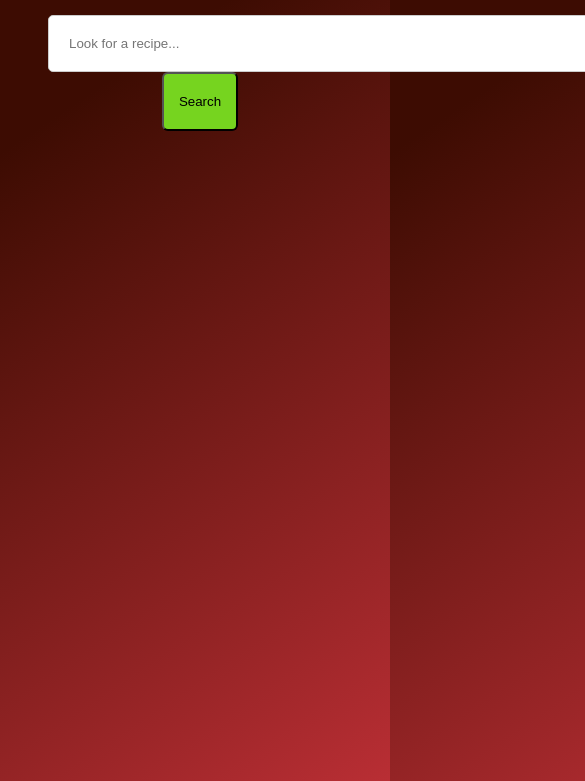
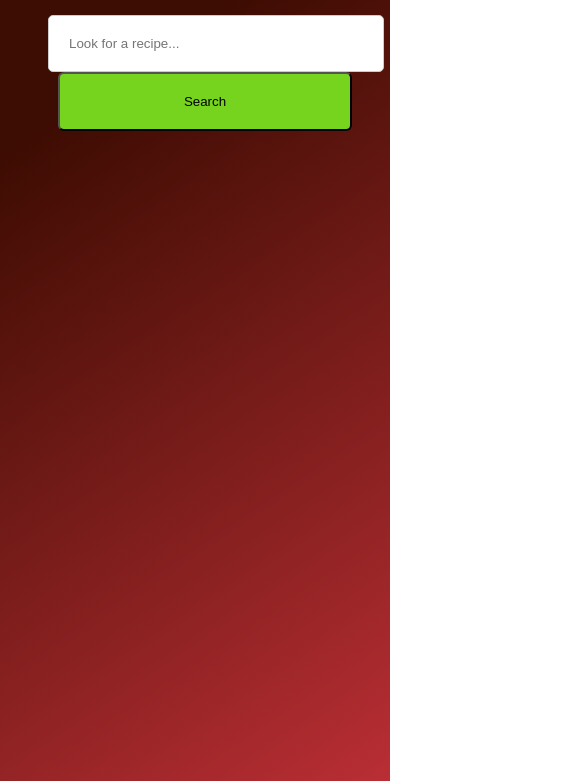
Before and after one commit to RayaElhss/Mini-Recipe-Finder, a plain HTML site: page index.html in a window 390 px wide. Shown: the part 159-940 px from the top of the page, 585 px wide, since content can reach past the window. Drawn offline with Linux system fonts and the light colour scheme.

Commit message:
made search bar responsive

```diff
--- a/style.css
+++ b/style.css
@@ -92,7 +92,27 @@ button:hover {
         align-items: center;
     }
 
+    .search-container {
+        flex-direction: column;
+    }
+
     .recipe-card {
         width: 90%;
     }
 }
+
+
+/* Responsive styles for small screens */
+@media (max-width: 600px) {
+    .search-container {
+        flex-direction: column;
+        align-items: stretch;
+        /* Makes inputs/buttons fill the width */
+    }
+
+    .search-container input,
+    .search-container button,
+    .search-container select {
+        width: 100%;
+    }
+}
```
